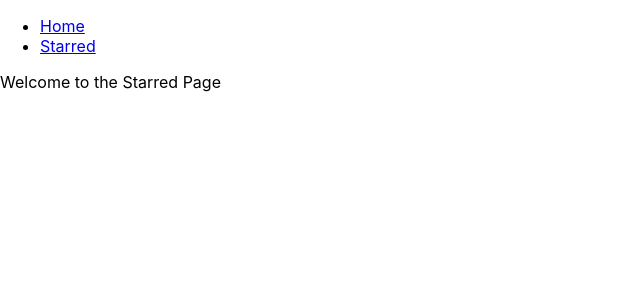
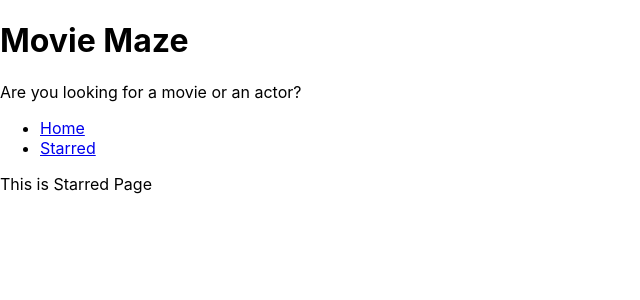
Before and after one commit to arjyapaul/Movie-App, a React (Create React App) app: page /starred in a window 1280 px wide. Shown: the top 300 px of the page, without its empty margins (0-640 px from the left). Built offline with nearby package versions, Linux system fonts and the light colour scheme.

Commit message:
layout management and title add

```diff
--- a/src/App.js
+++ b/src/App.js
@@ -1,20 +1,16 @@
 import React from 'react';
 import {Switch, Route} from 'react-router-dom';
-import Navs from './components/navs';
 import Home from './pages/home';
 import Starred from './pages/starred';
 
 function App() {
   return(
-    <div>
-    <Navs/>
 
   <Switch>
     <Route exact path="/"><Home/></Route>
     <Route exact path="/starred"><Starred/></Route>
     <Route>This is 404 page</Route>
   </Switch>
-  </div>
   );
 }
 
--- /dev/null
+++ b/src/components/MainPageLayout.jsx
@@ -0,0 +1,15 @@
+import React from 'react';
+import Navs from './navs';
+import Title from './Title';
+
+function MainPageLayout({children}) {
+  return (
+    <div>
+    <Title title="Movie Maze" subtitle="Are you looking for a movie or an actor?"/>
+    <Navs/>
+    {children}
+  </div>
+  )
+}
+
+export default MainPageLayout
--- /dev/null
+++ b/src/components/Title.jsx
@@ -0,0 +1,12 @@
+import React from 'react'
+
+function Title({title,subtitle}) {
+  return (
+    <div>
+      <h1>{title}</h1>
+      <p>{subtitle}</p>
+    </div>
+  )
+}
+
+export default Title
--- a/src/pages/home.jsx
+++ b/src/pages/home.jsx
@@ -1,10 +1,11 @@
 import React from 'react'
+import MainPageLayout from '../components/MainPageLayout'
 
 function Home() {
   return (
-    <div>
+    <MainPageLayout>
       Welcome to the Home Page
-    </div>
+    </MainPageLayout>
   )
 }
 
--- a/src/pages/starred.jsx
+++ b/src/pages/starred.jsx
@@ -1,10 +1,11 @@
 import React from 'react'
+import MainPageLayout from '../components/MainPageLayout'
 
 function Starred() {
   return (
-    <div>
-      Welcome to the Starred Page
-    </div>
+    <MainPageLayout>
+      This is Starred Page
+    </MainPageLayout>
   )
 }
 
```
